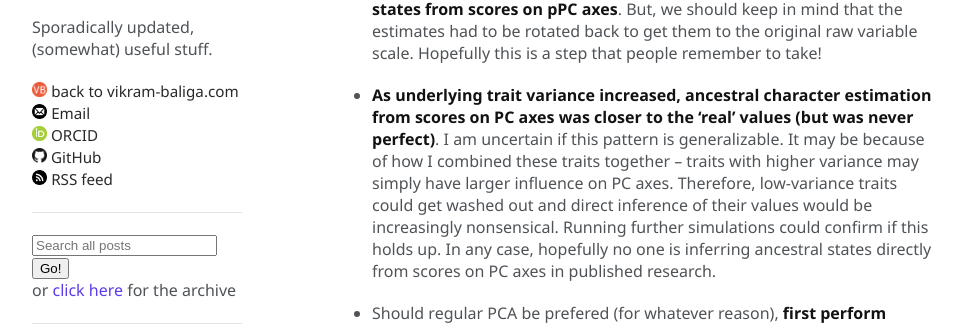
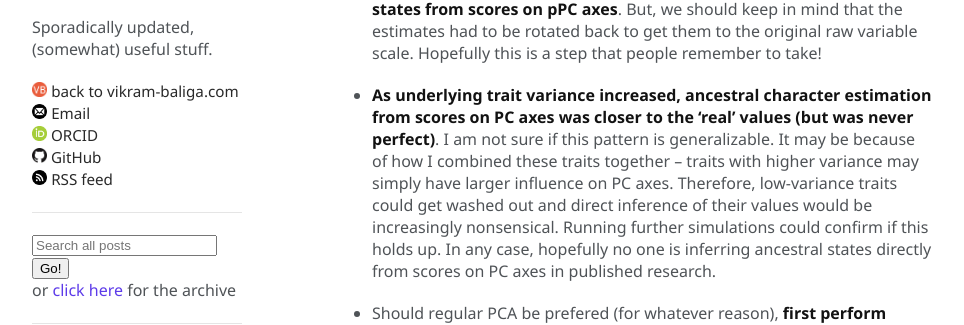
Before and after one commit to vbaliga/vbaliga.github.io, a Jekyll site: the page built from _posts/2019-08-30-PCA-and-inferring-ancestral-states.md, in a window 1280 px wide and 900 px high, scrolled down 8582 px. Shown: the part 290-615 px from the top of the window, without its empty margins (158-1122 px from the left). Built offline with Jekyll 4.4.1, drawn with Linux system fonts in a browser that asks for light colours; a script that is not in the unit is left out; some of the changed text lies outside the part shown.

Commit message:
Update 2019-08-30-PCA-and-inferring-ancestral-states.md

```diff
--- a/_posts/2019-08-30-PCA-and-inferring-ancestral-states.md
+++ b/_posts/2019-08-30-PCA-and-inferring-ancestral-states.md
@@ -290,7 +290,7 @@ Yup! We get basically identical values.
 
   - **pPCA produced the correct estimates when we inferred ancestral states from scores on pPC axes**. But, we should keep in mind that the estimates had to be rotated back to get them to the original raw variable scale. Hopefully this is a step that people remember to take\!
 
-  - **As underlying trait variance increased, ancestral character estimation from scores on PC axes was closer to the ‘real’ values (but was never perfect)**. I am uncertain if this pattern is generalizable. It may be because of how I combined these traits together – traits with higher variance may simply have larger influence on PC axes. Therefore, low-variance traits could get washed out and direct inference of their values would be increasingly nonsensical. Running further simulations could confirm if this holds up. In any case, hopefully no one is inferring ancestral states directly from scores on PC axes in published research.
+  - **As underlying trait variance increased, ancestral character estimation from scores on PC axes was closer to the ‘real’ values (but was never perfect)**. I am not sure if this pattern is generalizable. It may be because of how I combined these traits together – traits with higher variance may simply have larger influence on PC axes. Therefore, low-variance traits could get washed out and direct inference of their values would be increasingly nonsensical. Running further simulations could confirm if this holds up. In any case, hopefully no one is inferring ancestral states directly from scores on PC axes in published research.
 
   - Should regular PCA be prefered (for whatever reason), **first perform ancestral character estimation on the raw data and then rotate these ancestral values according to the PCA**. Again, `geomorph::gm.prcomp()` and `geomorph::plotGMphylomorphospace()` already implement these steps.
 
```
Also changed, not shown: other parts of _posts/2019-08-30-PCA-and-inferring-ancestral-states.md (+1 -1 lines).
